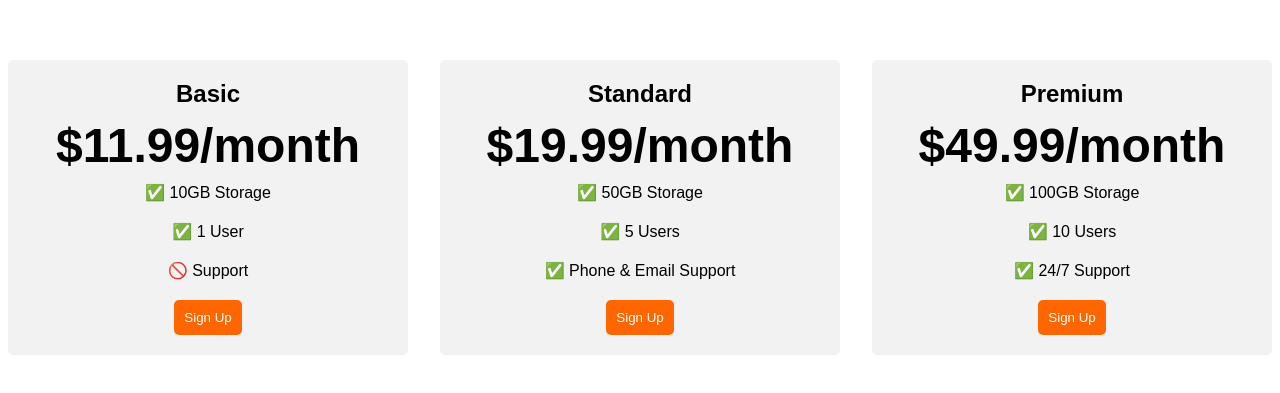
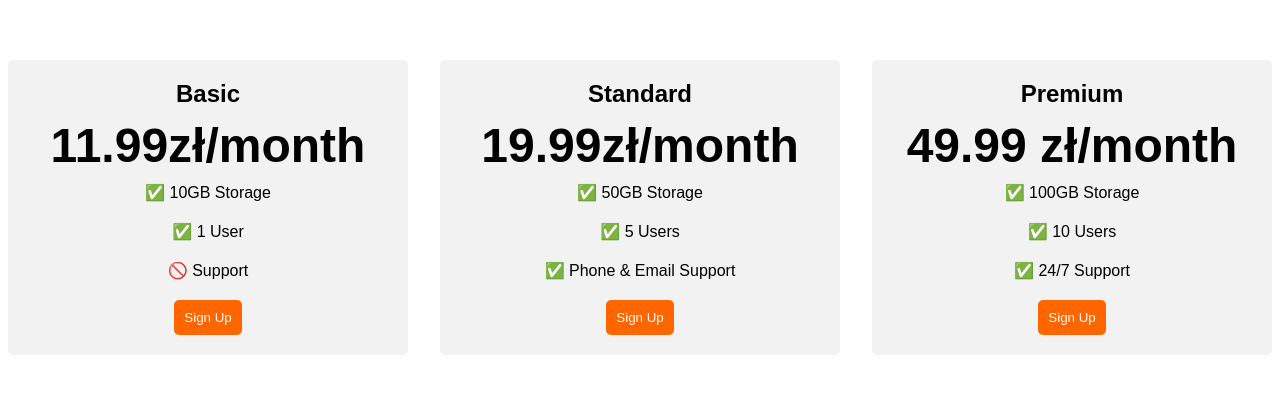
Before and after one commit to MasterKiller1239/Full-Stack-Developer-Course, a plain HTML site: page 9.4/solution.html in a window 1280 px wide. Shown: the part 201-594 px from the top of the page. Drawn offline with Linux system fonts and the light colour scheme; a web font is replaced by a local one.

Commit message:
Update solution.html

```diff
--- a/9.4/solution.html
+++ b/9.4/solution.html
@@ -71,7 +71,7 @@
   <div class="pricing-container">
     <div class="pricing-plan">
       <div class="plan-title">Basic</div>
-      <div class="plan-price">$11.99/month</div>
+      <div class="plan-price">11.99zł/month</div>
       <ul class="plan-features">
         <li>✅ 10GB Storage</li>
         <li>✅ 1 User</li>
@@ -81,7 +81,7 @@
     </div>
     <div class="pricing-plan">
       <div class="plan-title">Standard</div>
-      <div class="plan-price">$19.99/month</div>
+      <div class="plan-price">19.99zł/month</div>
       <ul class="plan-features">
         <li>✅ 50GB Storage</li>
         <li>✅ 5 Users</li>
@@ -91,7 +91,7 @@
     </div>
     <div class="pricing-plan">
       <div class="plan-title">Premium</div>
-      <div class="plan-price">$49.99/month</div>
+      <div class="plan-price">49.99 zł/month</div>
       <ul class="plan-features">
         <li>✅ 100GB Storage</li>
         <li>✅ 10 Users</li>
```
